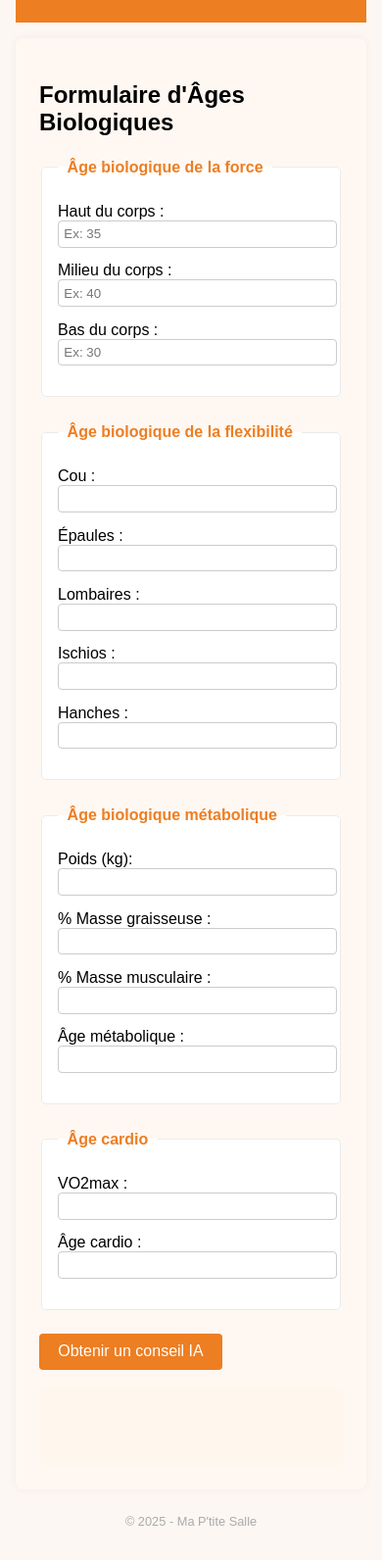
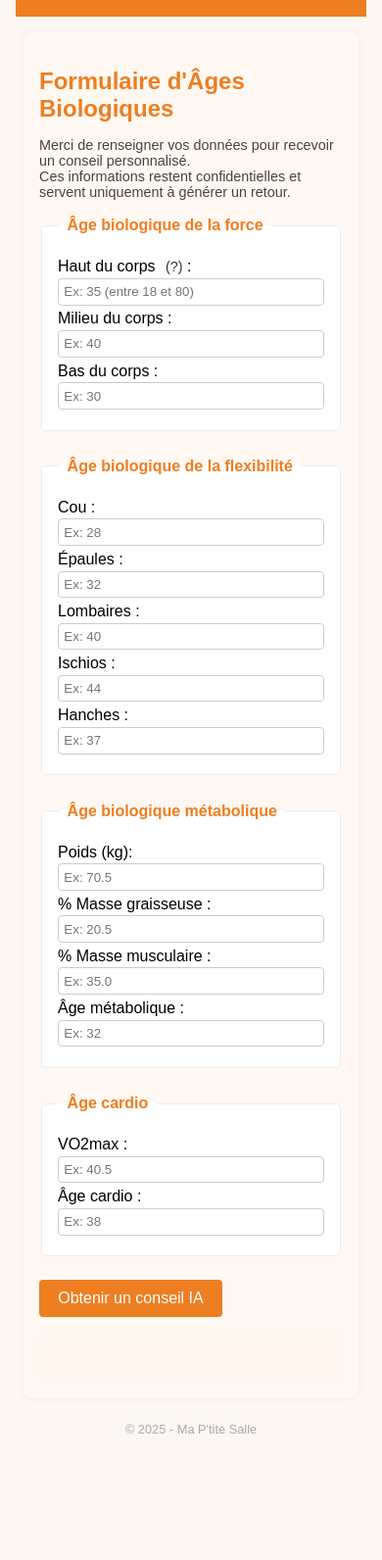
Before and after one commit to maptitesalle/coach-virtuel-ia, a plain HTML site: page index.html in a window 390 px wide. Shown: the part 126-1718 px from the top of the page at 98% size. After the commit the page ends 1624 px from the top, so only its background shows below. Drawn offline with Linux system fonts and the light colour scheme.

Commit message:
Update index.html

```diff
--- a/index.html
+++ b/index.html
@@ -1,10 +1,13 @@
 <!DOCTYPE html>
 <html lang="fr">
 <head>
-  <meta charset="UTF-8">
+  <meta charset="UTF-8" />
   <title>Ma P’tite Salle - Coach Virtuel IA</title>
   <style>
-    /* ----- Style basique, couleurs chaudes ----- */
+    /* ---------------------- RESET & BASE ---------------------- */
+    * {
+      box-sizing: border-box;
+    }
     body {
       font-family: Arial, sans-serif;
       background-color: #fdf7f3;
@@ -26,6 +29,10 @@
       border-radius: 8px;
       padding: 1.5em;
     }
+    h1, h2 {
+      margin-bottom: 0.5em;
+      color: #ed7e22;
+    }
     fieldset {
       border: 1px solid #ebebeb;
       border-radius: 5px;
@@ -38,14 +45,39 @@
       font-weight: bold;
       padding: 0.2em 0.6em;
     }
-    label { display: block; margin: 0.5em 0; }
+    label {
+      display: block;
+      margin: 0.5em 0;
+    }
     input[type="number"] {
       width: 100%;
       padding: 0.4em;
-      margin-bottom: 0.5em;
+      margin-top: 0.2em;
       border-radius: 4px;
       border: 1px solid #ccc;
     }
+    /* ---------- INFO-BULLES ---------- */
+    .tooltip {
+      position: relative;
+      display: inline-block;
+      cursor: help;
+      color: #333;
+      margin-left: 6px;
+      font-size: 0.9em;
+    }
+    .tooltip:hover::after {
+      content: attr(data-tooltip);
+      position: absolute;
+      left: 0; top: 110%;
+      background: #ed7e22;
+      color: #fff;
+      padding: 0.5em;
+      border-radius: 4px;
+      width: 200px;
+      font-size: 0.8em;
+      pointer-events: none;
+    }
+    /* ---------- BOUTON ---------- */
     button {
       background-color: #ed7e22;
       color: #fff;
@@ -59,6 +91,7 @@
     button:hover {
       background-color: #da711f;
     }
+    /* ---------- RESPONSE & ERREURS ---------- */
     #response {
       margin-top: 1em;
       padding: 1em;
@@ -66,11 +99,38 @@
       border-radius: 6px;
       min-height: 50px;
     }
+    .error {
+      color: red;
+      font-size: 0.9em;
+      margin-top: 0.2em;
+    }
+    .loader {
+      display: inline-block;
+      width: 16px;
+      height: 16px;
+      border: 2px solid #ed7e22;
+      border-top: 2px solid transparent;
+      border-radius: 50%;
+      animation: spin 0.7s linear infinite;
+      margin-left: 6px;
+    }
+    @keyframes spin {
+      0% { transform: rotate(0deg); }
+      100% { transform: rotate(360deg); }
+    }
     footer {
       margin-top: 2em;
       text-align: center;
       font-size: 0.8em;
       color: #aaaaaa;
+    }
+    /* ---------- RESPONSIVE ---------- */
+    @media (max-width: 600px) {
+      .container {
+        margin: 0 0.5em;
+        padding: 1em;
+      }
+      label { margin: 0.3em 0; }
     }
   </style>
 </head>
@@ -82,12 +142,24 @@
 
   <div class="container">
     <h2>Formulaire d'Âges Biologiques</h2>
+
+    <!-- Petit disclaimer -->
+    <p style="font-size: 0.9em; color: #444;">
+      Merci de renseigner vos données pour recevoir un conseil personnalisé.
+      <br>Ces informations restent confidentielles et servent uniquement à générer un retour.
+    </p>
+
     <form id="ageForm">
       <!-- Section Force -->
       <fieldset>
         <legend>Âge biologique de la force</legend>
-        <label>Haut du corps :
-          <input type="number" name="forceHaut" placeholder="Ex: 35">
+        <label>
+          Haut du corps
+          <span class="tooltip" data-tooltip="Évaluez l'âge bio. pectoraux, épaules, bras...">
+            (?)
+          </span>
+          :
+          <input type="number" name="forceHaut" placeholder="Ex: 35 (entre 18 et 80)">
         </label>
         <label>Milieu du corps :
           <input type="number" name="forceMilieu" placeholder="Ex: 40">
@@ -101,36 +173,37 @@
       <fieldset>
         <legend>Âge biologique de la flexibilité</legend>
         <label>Cou :
-          <input type="number" name="flexCou">
+          <input type="number" name="flexCou" placeholder="Ex: 28">
         </label>
         <label>Épaules :
-          <input type="number" name="flexEpaules">
+          <input type="number" name="flexEpaules" placeholder="Ex: 32">
         </label>
         <label>Lombaires :
-          <input type="number" name="flexLombaires">
+          <input type="number" name="flexLombaires" placeholder="Ex: 40">
         </label>
         <label>Ischios :
-          <input type="number" name="flexIschios">
+          <input type="number" name="flexIschios" placeholder="Ex: 44">
         </label>
         <label>Hanches :
-          <input type="number" name="flexHanches">
+          <input type="number" name="flexHanches" placeholder="Ex: 37">
         </label>
       </fieldset>
 
       <!-- Section Métabolique -->
       <fieldset>
         <legend>Âge biologique métabolique</legend>
-        <label>Poids (kg):
-          <input type="number" step="0.1" name="poids">
+        <label>
+          Poids (kg):
+          <input type="number" step="0.1" name="poids" placeholder="Ex: 70.5">
         </label>
         <label>% Masse graisseuse :
-          <input type="number" step="0.1" name="masseGrasse">
+          <input type="number" step="0.1" name="masseGrasse" placeholder="Ex: 20.5">
         </label>
         <label>% Masse musculaire :
-          <input type="number" step="0.1" name="masseMuscu">
+          <input type="number" step="0.1" name="masseMuscu" placeholder="Ex: 35.0">
         </label>
         <label>Âge métabolique :
-          <input type="number" name="ageMetabo">
+          <input type="number" name="ageMetabo" placeholder="Ex: 32">
         </label>
       </fieldset>
 
@@ -138,10 +211,10 @@
       <fieldset>
         <legend>Âge cardio</legend>
         <label>VO2max :
-          <input type="number" step="0.1" name="vo2max">
+          <input type="number" step="0.1" name="vo2max" placeholder="Ex: 40.5">
         </label>
         <label>Âge cardio :
-          <input type="number" name="ageCardio">
+          <input type="number" name="ageCardio" placeholder="Ex: 38">
         </label>
       </fieldset>
 
@@ -155,7 +228,7 @@
     © 2025 - Ma P'tite Salle
   </footer>
 
-  <!-- Script JS intégré directement ci-dessous -->
+  <!-- Script intégré -->
   <script>
   document.addEventListener('DOMContentLoaded', () => {
     const form = document.getElementById('ageForm');
@@ -163,8 +236,17 @@ document.addEventListener('DOMContentLoaded', () => {
     const responseDiv = document.getElementById('response');
 
     submitBtn.addEventListener('click', async () => {
-    // 1. Récupérer données du formulaire
+      // 1. Récupérer données
       const formData = new FormData(form);
+
+      // -- Validation basique : si "forceHaut" est vide par ex, on bloque.
+      //    On peut en rajouter selon les champs critiques.
+      if (!formData.get('forceHaut')) {
+        responseDiv.innerHTML = '<p class="error">Veuillez renseigner au moins votre âge de force haut du corps.</p>';
+        return;
+      }
+
+      // 2. Construire l'objet data
       const data = {
         forceHaut: formData.get('forceHaut'),
         forceMilieu: formData.get('forceMilieu'),
@@ -182,37 +264,42 @@ document.addEventListener('DOMContentLoaded', () => {
         ageCardio: formData.get('ageCardio')
       };
 
-    // 2. Message d'attente
-    responseDiv.innerHTML = "Envoi en cours...";
+      // 3. Afficher un loader
+      responseDiv.innerHTML = 'Envoi en cours <div class="loader"></div>';
 
       try {
-      // 3. Appeler la fonction serverless (ai.js)
+        // 4. Appel (optionnel) à la fonction serverless
+        //    Pour l'instant, je simule un délai sans faire de fetch (pour montrer le loader).
+        //    Décommente et adapte si tu as déjà la fonction /.netlify/functions/ai
+        /*
         const res = await fetch('/.netlify/functions/ai', {
           method: 'POST',
           headers: { 'Content-Type': 'application/json' },
           body: JSON.stringify(data)
         });
-
-      // 4. Récupérer la réponse en JSON
         const json = await res.json();
 
-      // 5. Afficher la réponse
         if (json.error) {
-        // S'il y a une erreur côté serverless, on l'affiche
-        responseDiv.innerHTML = `<p style="color:red;">Erreur: ${json.error}</p>`;
+          responseDiv.innerHTML = '<p style="color:red;">Erreur : ' + json.error + '</p>';
         } else {
-        // "reply" est la propriété qu'on renvoie dans ai.js
-        responseDiv.innerHTML = `<h3>Réponse du serveur :</h3><p>${json.reply}</p>`;
+          responseDiv.innerHTML = '<h3>Conseil IA :</h3><p>' + json.reply + '</p>';
         }
+        */
+
+        // ---- TEMPORAIRE : Simule un délai de 1s
+        await new Promise(resolve => setTimeout(resolve, 1000));
+        responseDiv.innerHTML = `
+          <h3>Test de soumission :</h3>
+          <p>J'ai bien reçu les données !</p>
+          <pre>${JSON.stringify(data, null, 2)}</pre>
+        `;
 
       } catch (err) {
         console.error(err);
-      responseDiv.innerHTML = `<p style="color:red;">Une erreur s'est produite.</p>`;
+        responseDiv.innerHTML = '<p class="error">Une erreur s\'est produite.</p>';
       }
     });
   });
   </script>
-
-
 </body>
 </html>
```
Lines whose indentation alone changed are shown as unchanged.
